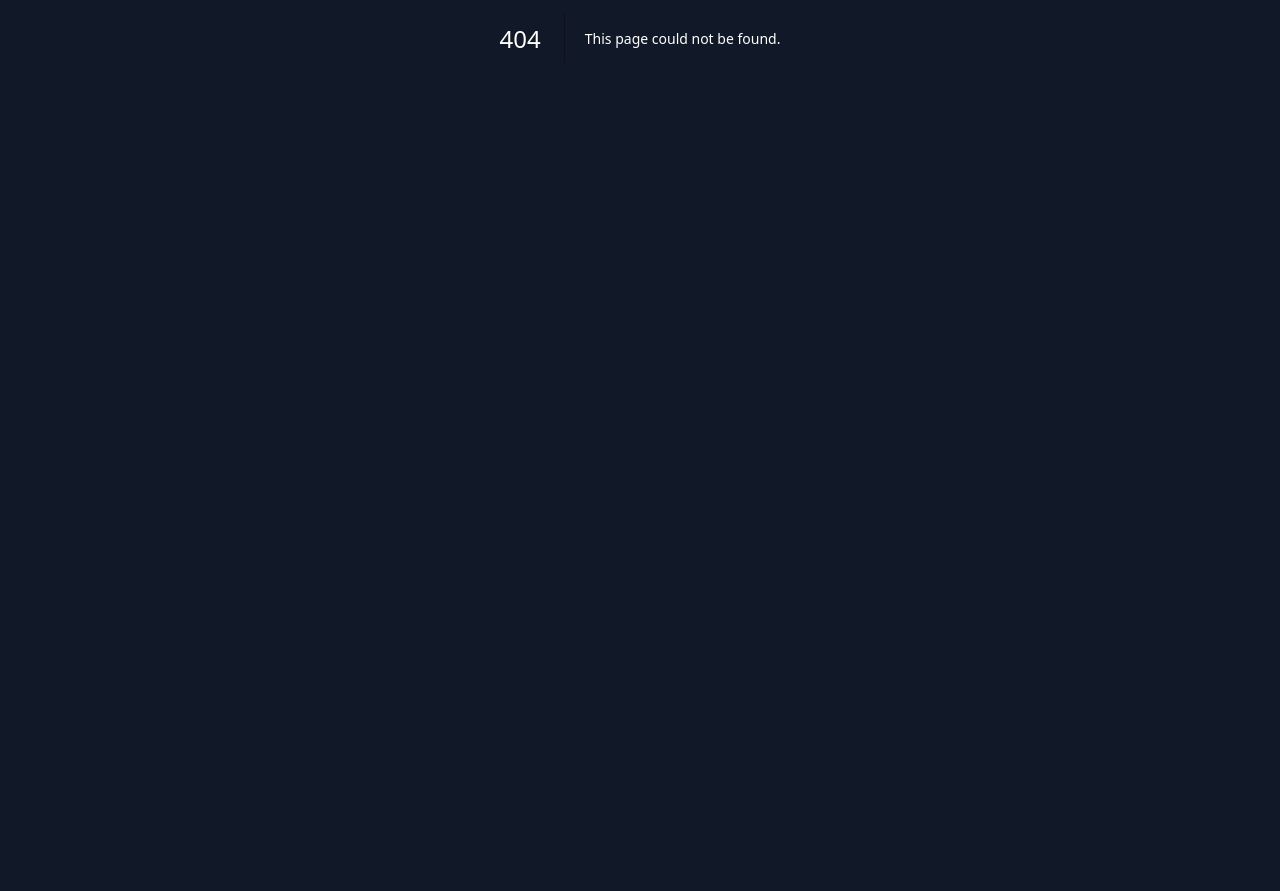
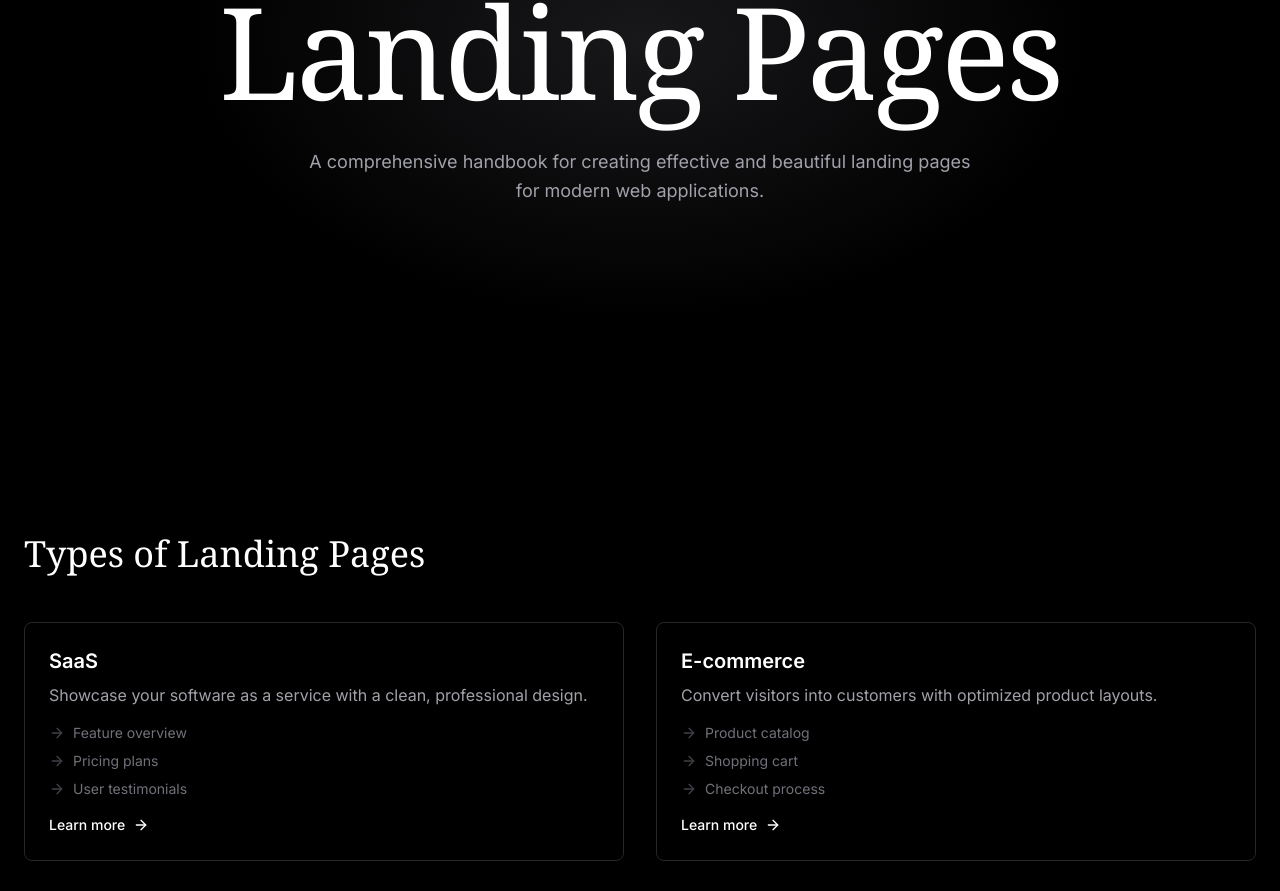
Before and after one commit to Matuzay32/company-01, a Next.js app: page /services/landing-pages in a window 1280 px wide. Before the commit this address had no page. Shown: the part 362-1253 px from the top of the page. Before the commit the page ends 800 px from the top, so only its background shows below. Built offline with nearby package versions, Linux system fonts and the light colour scheme.

Commit message:
Landing pages

```diff
--- /dev/null
+++ b/app/services/landing-pages/page.tsx
@@ -0,0 +1,10 @@
+import LandingPages from '@/components/LandingPages/LandingPages';
+import React from 'react';
+
+export default function page() {
+  return (
+    <div>
+      <LandingPages></LandingPages>
+    </div>
+  );
+}
--- /dev/null
+++ b/components/LandingPages/LandingPages.tsx
@@ -0,0 +1,107 @@
+import { Button } from '../ui/Buttons/v2/button';
+import { ArrowRight } from 'lucide-react';
+import Link from 'next/link';
+
+export default function LandingPages() {
+  const landingPageTypes = [
+    {
+      title: 'SaaS',
+      description:
+        'Showcase your software as a service with a clean, professional design.',
+      examples: ['Feature overview', 'Pricing plans', 'User testimonials'],
+    },
+    {
+      title: 'E-commerce',
+      description:
+        'Convert visitors into customers with optimized product layouts.',
+      examples: ['Product catalog', 'Shopping cart', 'Checkout process'],
+    },
+    {
+      title: 'Portfolio',
+      description:
+        'Display your work and skills with an elegant, minimal design.',
+      examples: ['Project showcase', 'About me', 'Contact form'],
+    },
+    {
+      title: 'Event',
+      description: 'Promote your upcoming event and drive registrations.',
+      examples: ['Event details', 'Speaker lineup', 'Registration form'],
+    },
+  ];
+
+  return (
+    <div className="min-h-screen bg-black text-white selection:bg-white selection:text-black">
+      {/* Hero Section */}
+      <div className="relative min-h-screen flex items-center justify-center pt-16">
+        <div className="absolute inset-0 bg-[radial-gradient(ellipse_at_center,_var(--tw-gradient-stops))] from-zinc-900 via-black to-black"></div>
+        <div className="relative z-10 container px-4 md:px-6">
+          <p className="text-sm uppercase tracking-widest text-zinc-400 text-center mb-8">
+            The complete guide to
+          </p>
+          <h1 className="font-serif text-center text-7xl md:text-8xl lg:text-9xl tracking-tight mb-8">
+            Landing Pages
+          </h1>
+          <p className="mt-8 text-lg text-zinc-400 max-w-2xl mx-auto text-center leading-relaxed">
+            A comprehensive handbook for creating effective and beautiful
+            landing pages for modern web applications.
+          </p>
+        </div>
+      </div>
+
+      {/* Content Section */}
+      <div className="container px-4 md:px-6 py-24">
+        <h2 className="text-3xl md:text-4xl font-serif mb-12">
+          Types of Landing Pages
+        </h2>
+        <div className="grid gap-8 md:grid-cols-2">
+          {landingPageTypes.map((type, index) => (
+            <div
+              key={index}
+              className="group border border-zinc-800 rounded-lg p-6 transition-all hover:border-zinc-700"
+            >
+              <h3 className="text-xl font-semibold mb-2">{type.title}</h3>
+              <p className="text-zinc-400 mb-4">{type.description}</p>
+              <ul className="space-y-2">
+                {type.examples.map((example, i) => (
+                  <li
+                    key={i}
+                    className="flex items-center text-sm text-zinc-500"
+                  >
+                    <ArrowRight className="h-4 w-4 mr-2 text-zinc-700" />
+                    {example}
+                  </li>
+                ))}
+              </ul>
+              <Button
+                variant="link"
+                className="mt-4 p-0 h-auto text-white hover:text-zinc-300 transition-colors"
+              >
+                Learn more
+                <ArrowRight className="ml-2 h-4 w-4" />
+              </Button>
+            </div>
+          ))}
+        </div>
+      </div>
+
+      {/* CTA Section */}
+      <div className="border-t border-zinc-800">
+        <div className="container px-4 md:px-6 py-24">
+          <div className="flex flex-col items-center justify-center space-y-4 text-center">
+            <h2 className="text-3xl md:text-4xl font-serif">
+              Ready to create your landing page?
+            </h2>
+            <p className="text-zinc-400 max-w-[42rem] leading-normal sm:text-lg sm:leading-7">
+              Explore our comprehensive guide and start building effective
+              landing pages that convert.
+            </p>
+            <Button className="mt-4" size="lg">
+              Get Started
+              <ArrowRight className="ml-2 h-4 w-4" />
+            </Button>
+          </div>
+        </div>
+      </div>
+    </div>
+  );
+}
```
